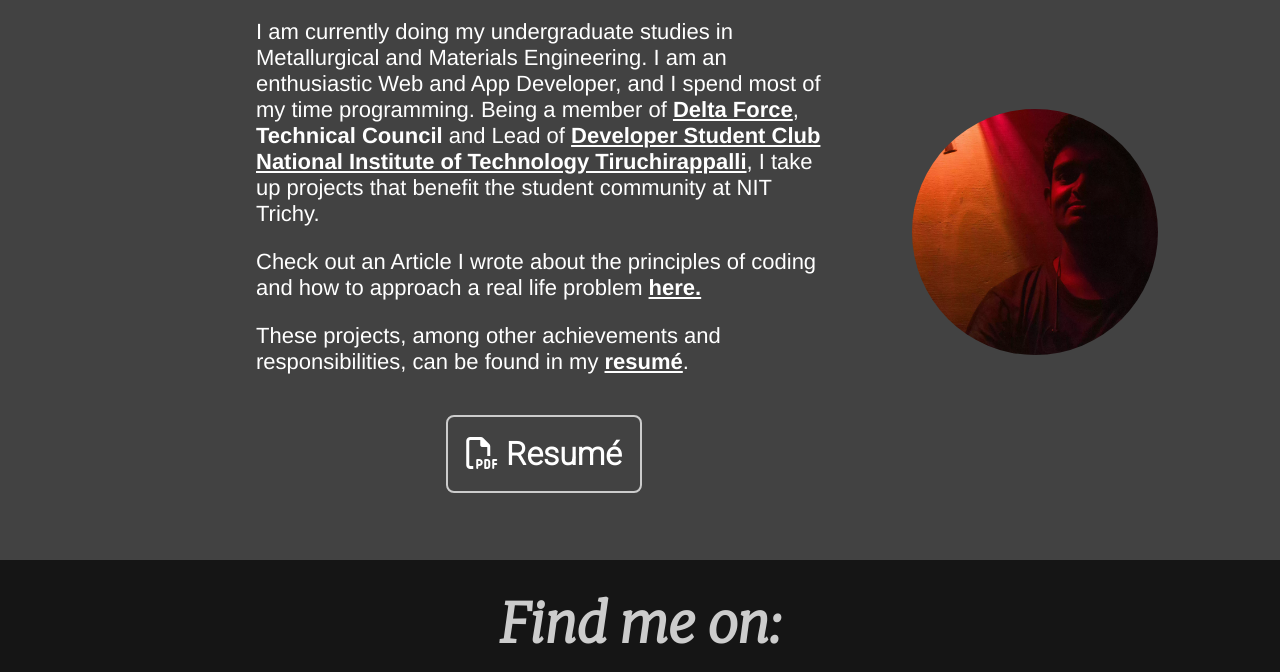
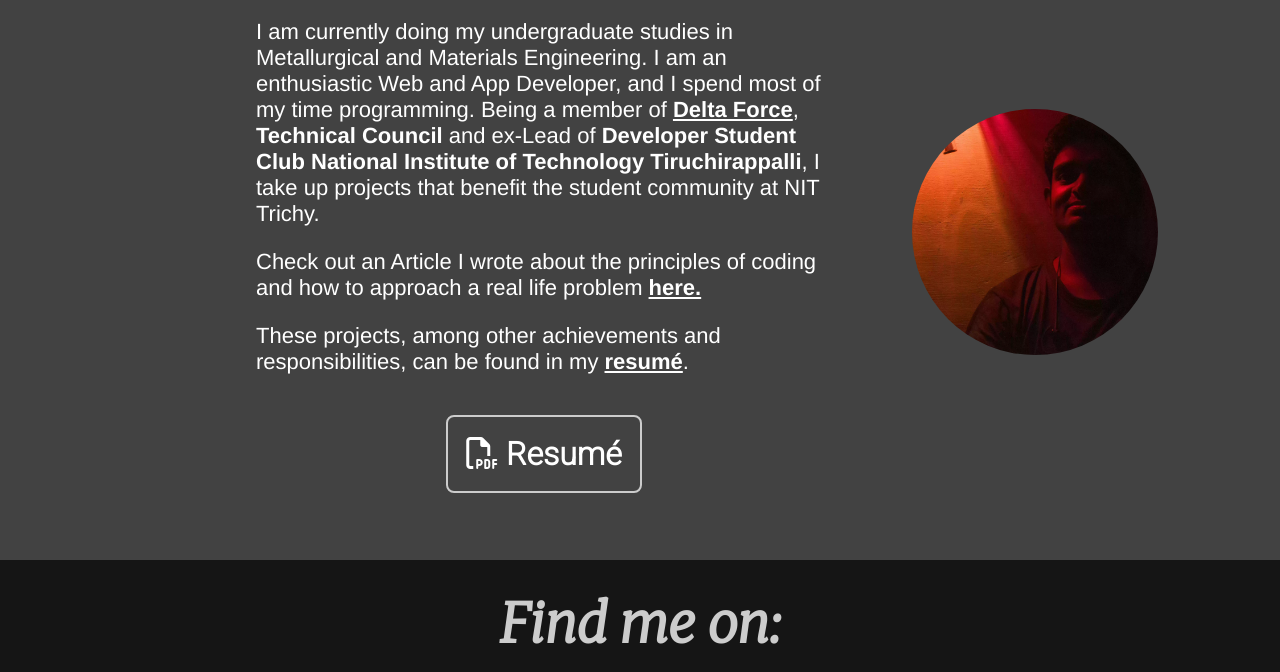
Before and after one commit to bestinbthomas/bestinbthomas.github.io, a plain HTML site: page index.html in a window 1280 px wide. Shown: the part 1180-1852 px from the top of the page. Drawn offline with Linux system fonts and the light colour scheme; a web font is replaced by a local one.

Commit message:
update gdsc

```diff
--- a/index.html
+++ b/index.html
@@ -124,7 +124,7 @@
 							and I spend most of my time programming. Being a member of
 							<a class="about_a" target="_blank" href="https://delta.nitt.edu"
 							>Delta Force</a
-							>, <b>Technical Council</b> and Lead of <b><a class="about_a" href="https://dsc.community.dev/national-institute-of-technology-tiruchirappalli/" target="_blank" rel="noopener noreferrer">Developer Student Club National Institute of Technology Tiruchirappalli</a></b>, I take up projects that benefit the student community at NIT
+							>, <b>Technical Council</b> and ex-Lead of <b>Developer Student Club National Institute of Technology Tiruchirappalli</b>, I take up projects that benefit the student community at NIT
 							Trichy.
 						</p>
 						<p>
```
